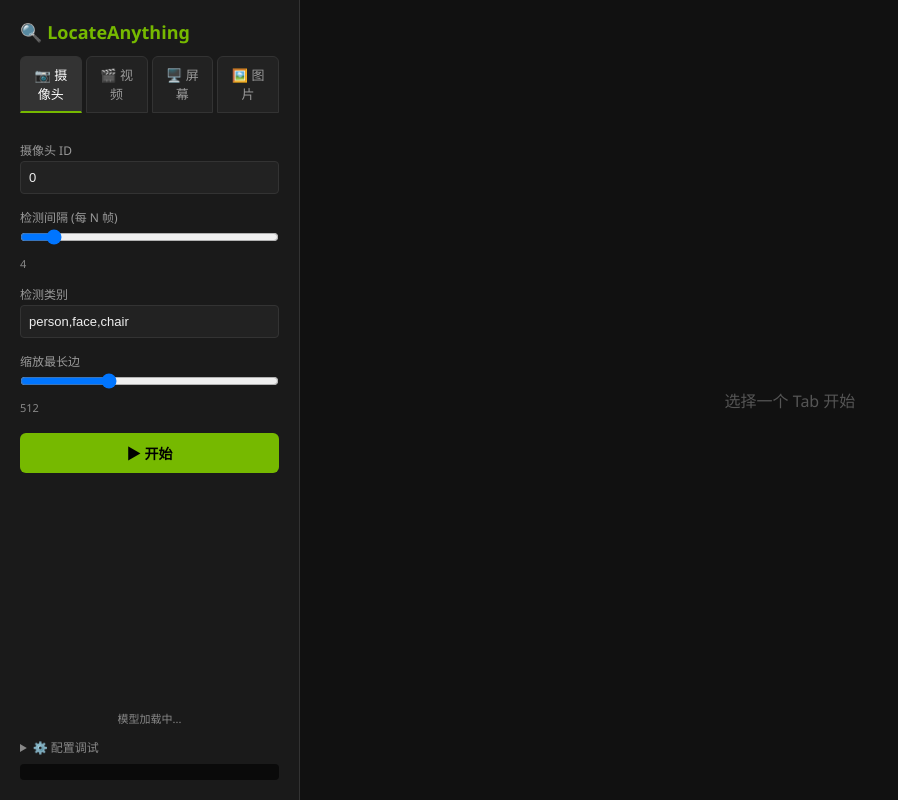
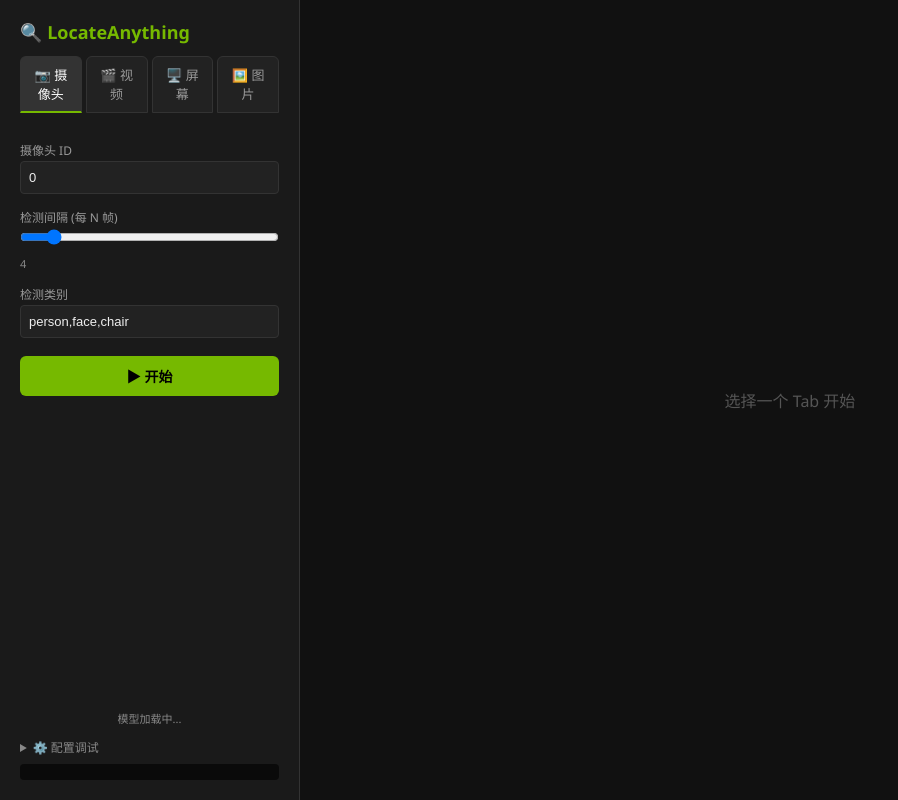
Before and after one commit to xiamigame/locateAnythingForMe, a FastAPI app: page / in a window 1280 px wide. Shown: the whole page, without its empty margins (0-898 px from the left). Run offline with FastAPI, Linux system fonts and the light colour scheme.

Commit message:
fix: 移除每个Tab重复的max_edge滑块，统一到配置面板
- 前端: 各Tab删除缩放滑块，max_edge统由调试面板控制
- server: max_edge参数改为Optional，不传则用config默认值
- 区别: max_edge=缩放最长边(min_edge在图片>max_edge时保证最短边下限)

Co-Authored-By: Claude <noreply@anthropic.com>

```diff
--- a/scripts/server.py
+++ b/scripts/server.py
@@ -17,6 +17,7 @@ import threading
 import time
 import zipfile
 from pathlib import Path
+from typing import Optional
 
 _PROJECT = Path(__file__).resolve().parent.parent
 sys.path.insert(0, str(_PROJECT))
@@ -61,10 +62,11 @@ def mjpeg_stream(gen):
         yield (b"--frame\r\nContent-Type: image/jpeg\r\n\r\n" + buf.getvalue() + b"\r\n")
 
 
-def camera_stream_generator(camera_id, detect_interval, categories_str, max_edge):
+def camera_stream_generator(camera_id, detect_interval, categories_str, max_edge=None):
     """摄像头 MJPEG 生成器。"""
     la = get_model()
-    la.config.max_edge = int(max_edge)
+    if max_edge is not None:
+        la.config.max_edge = int(max_edge)
     categories = [c.strip() for c in categories_str.split(",") if c.strip()] or ["person"]
     vl = VideoLocator(la, frame_interval=int(detect_interval))
     vr = VideoRenderer(vl)
@@ -85,10 +87,11 @@ def camera_stream_generator(camera_id, detect_interval, categories_str, max_edge
         log.info("Camera stream stopped (camera=%d)", camera_id)
 
 
-def screen_stream_generator(monitor, detect_interval, categories_str, max_edge):
+def screen_stream_generator(monitor, detect_interval, categories_str, max_edge=None):
     """屏幕 MJPEG 生成器。"""
     la = get_model()
-    la.max_edge = int(max_edge)
+    if max_edge is not None:
+        la.max_edge = int(max_edge)
     categories = [c.strip() for c in categories_str.split(",") if c.strip()] or ["button", "icon", "text"]
     vl = VideoLocator(la, frame_interval=int(detect_interval))
     vr = VideoRenderer(vl)
@@ -129,7 +132,7 @@ async def stream_camera(
     camera: int = Query(0),
     interval: int = Query(4),
     categories: str = Query("person,face,chair"),
-    max_edge: int = Query(512),
+    max_edge: Optional[int] = Query(None),
 ):
     gen = camera_stream_generator(camera, interval, categories, max_edge)
     return StreamingResponse(
@@ -143,7 +146,7 @@ async def stream_screen(
     monitor: int = Query(1),
     interval: int = Query(8),
     categories: str = Query("button,icon,text"),
-    max_edge: int = Query(512),
+    max_edge: Optional[int] = Query(None),
 ):
     gen = screen_stream_generator(monitor, interval, categories, max_edge)
     return StreamingResponse(
@@ -158,10 +161,11 @@ async def detect_image(
     mode: str = Form("detect"),
     categories: str = Form("person,face"),
     phrase: str = Form(""),
-    max_edge: int = Form(512),
+    max_edge: Optional[int] = Form(None),
 ):
     la = get_model()
-    la.max_edge = max_edge
+    if max_edge is not None:
+        la.max_edge = max_edge
 
     img = Image.open(io.BytesIO(await image.read())).convert("RGB")
     cats = [c.strip() for c in categories.split(",") if c.strip()]
@@ -200,10 +204,11 @@ async def detect_video(
     video: UploadFile = File(...),
     interval: int = Form(4),
     categories: str = Form("person,car"),
-    max_edge: int = Form(512),
+    max_edge: Optional[int] = Form(None),
 ):
     la = get_model()
-    la.max_edge = max_edge
+    if max_edge is not None:
+        la.max_edge = max_edge
     cats = [c.strip() for c in categories.split(",") if c.strip()] or ["person"]
 
     # 保存上传视频到临时文件
--- a/scripts/templates/index.html
+++ b/scripts/templates/index.html
@@ -45,8 +45,6 @@ button.stop { background: #c0392b; color: #fff; }
     <label>检测间隔 (每 N 帧)<input id="cam-interval" type="range" value="4" min="1" max="30"></label>
     <span id="cam-interval-val" style="font-size:11px;color:#888">4</span>
     <label>检测类别<input id="cam-cats" value="person,face,chair"></label>
-    <label>缩放最长边<input id="cam-edge" type="range" value="512" min="256" max="1024" step="128"></label>
-    <span id="cam-edge-val" style="font-size:11px;color:#888">512</span>
     <button id="cam-start">▶ 开始</button>
     <button id="cam-stop" class="stop" style="display:none">⏹ 停止</button>
   </div>
@@ -57,8 +55,6 @@ button.stop { background: #c0392b; color: #fff; }
     <label>检测间隔<input id="vid-interval" type="range" value="4" min="1" max="30"></label>
     <span id="vid-interval-val" style="font-size:11px;color:#888">4</span>
     <label>检测类别<input id="vid-cats" value="person,car"></label>
-    <label>缩放最长边<input id="vid-edge" type="range" value="512" min="256" max="1024" step="128"></label>
-    <span id="vid-edge-val" style="font-size:11px;color:#888">512</span>
     <button id="vid-start">▶ 处理</button>
     <progress id="vid-progress" style="width:100%;display:none"></progress>
   </div>
@@ -69,8 +65,6 @@ button.stop { background: #c0392b; color: #fff; }
     <label>检测间隔<input id="scr-interval" type="range" value="8" min="1" max="30"></label>
     <span id="scr-interval-val" style="font-size:11px;color:#888">8</span>
     <label>检测类别<input id="scr-cats" value="button,icon,text,image"></label>
-    <label>缩放最长边<input id="scr-edge" type="range" value="512" min="256" max="1024" step="128"></label>
-    <span id="scr-edge-val" style="font-size:11px;color:#888">512</span>
     <button id="scr-start">▶ 开始</button>
     <button id="scr-stop" class="stop" style="display:none">⏹ 停止</button>
   </div>
@@ -86,8 +80,6 @@ button.stop { background: #c0392b; color: #fff; }
       <option value="point">指向定位</option>
     </select></label>
     <label>类别/描述<input id="img-cats" value="person,face"></label>
-    <label>缩放<input id="img-edge" type="range" value="512" min="256" max="1024" step="128"></label>
-    <span id="img-edge-val" style="font-size:11px;color:#888">512</span>
     <button id="img-start">▶ 检测</button>
   </div>
 
@@ -155,11 +147,9 @@ $$(".tab").forEach(t => t.onclick = () => {
 });
 
 // ── Range 显示 ──
-["cam","vid","scr","img"].forEach(p => {
+["cam","vid","scr"].forEach(p => {
   const r1 = $(`#${p}-interval`), v1 = $(`#${p}-interval-val`);
   if (r1) r1.oninput = () => v1.textContent = r1.value;
-  const r2 = $(`#${p}-edge`), v2 = $(`#${p}-edge-val`);
-  if (r2) r2.oninput = () => v2.textContent = r2.value;
 });
 
 // ── 流式 helper (MJPEG) ──
@@ -179,8 +169,7 @@ $("#cam-start").onclick = () => {
   const id = $("#cam-id").value;
   const interval = $("#cam-interval").value;
   const cats = encodeURIComponent($("#cam-cats").value);
-  const edge = $("#cam-edge").value;
-  const url = `/api/stream/camera?camera=${id}&interval=${interval}&categories=${cats}&max_edge=${edge}`;
+  const url = `/api/stream/camera?camera=${id}&interval=${interval}&categories=${cats}`;
   startStream(url);
   $("#cam-start").style.display = "none";
   $("#cam-stop").style.display = "block";
@@ -192,8 +181,7 @@ $("#scr-start").onclick = () => {
   const mon = $("#scr-monitor").value;
   const interval = $("#scr-interval").value;
   const cats = encodeURIComponent($("#scr-cats").value);
-  const edge = $("#scr-edge").value;
-  const url = `/api/stream/screen?monitor=${mon}&interval=${interval}&categories=${cats}&max_edge=${edge}`;
+  const url = `/api/stream/screen?monitor=${mon}&interval=${interval}&categories=${cats}`;
   startStream(url);
   $("#scr-start").style.display = "none";
   $("#scr-stop").style.display = "block";
@@ -208,7 +196,6 @@ $("#img-start").onclick = async () => {
   form.append("image", file);
   form.append("mode", $("#img-mode").value);
   form.append("categories", $("#img-cats").value);
-  form.append("max_edge", $("#img-edge").value);
   log("检测中...");
   const resp = await fetch("/api/detect/image", { method: "POST", body: form });
   const blob = await resp.blob();
```
